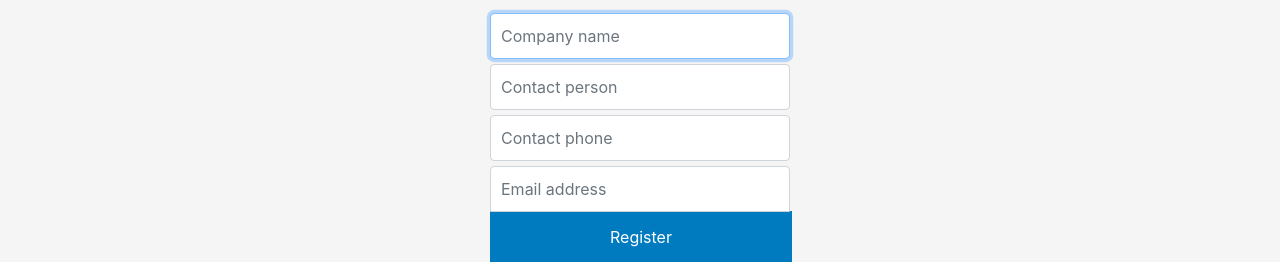
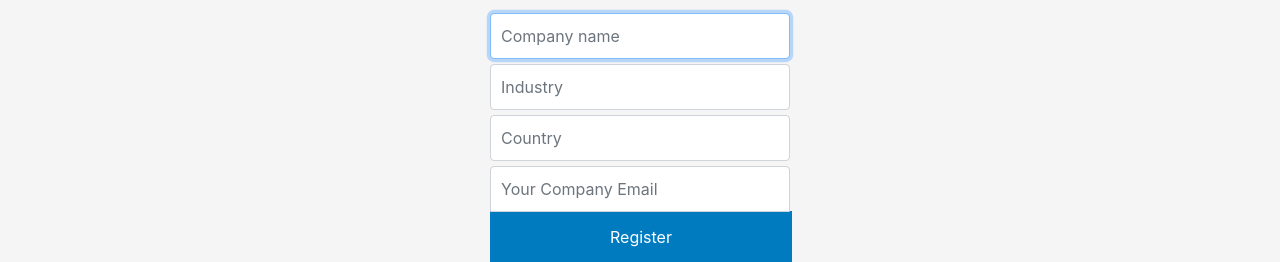
Before and after one commit to aws-samples/aws-marketplace-serverless-saas-integration, a plain HTML site: page web/index.html in a window 1280 px wide. Shown: the part 277-539 px from the top of the page. Drawn offline with nearby package versions, Linux system fonts and the light colour scheme.

Commit message:
adjusted input fields

```diff
--- a/web/index.html
+++ b/web/index.html
@@ -13,7 +13,6 @@
 
   <title>Registration page</title>
 
-
 </head>
 
 <body class="text-center">
@@ -28,14 +27,14 @@
       <label for="companyName" class="sr-only">Company name</label>
       <input type="text" name="companyName" class="form-control" placeholder="Company name" required autofocus>
 
-      <label for="contactPerson" class="sr-only">Contact person</label>
-      <input type="text" name="contactPerson" class="form-control" placeholder="Contact person" required autofocus>
+      <label for="industry" class="sr-only">Industry</label>
+      <input type="text" name="industry" class="form-control" placeholder="Industry" required autofocus>
 
-      <label for="Contact phone" class="sr-only">Contact phone</label>
-      <input type="tel" name="contactPhone" class="form-control" placeholder="Contact phone" required autofocus>
+      <label for="country" class="sr-only">Country</label>
+      <input type="tel" name="country" class="form-control" placeholder="Country" required autofocus>
 
-      <label for="contactEmail" class="sr-only">Email address</label>
-      <input type="email" name="contactEmail" class="form-control" placeholder="Email address" required autofocus>
+      <label for="contactEmail" class="sr-only">Your Company Email</label>
+      <input type="email" name="contactEmail" class="form-control" placeholder="Your Company Email" required autofocus>
 
 
       <button type="submit">Register</button>
--- a/web/script.js
+++ b/web/script.js
@@ -1,4 +1,4 @@
-const baseUrl = "https://8trx1me4c8.execute-api.us-east-1.amazonaws.com/Prod/ " ; // TODO: This needs to be replaced
+const baseUrl = "https://8trx1me4c8.execute-api.us-east-1.amazonaws.com/Prod/ "; // TODO: This needs to be replaced
 const form = document.getElementsByClassName('form-signin')[0];
 
 const showAlert = (cssClass, message) => {
@@ -38,7 +38,7 @@ const handleFormSubmit = (event) => {
   //     'Registration Token Missing. Please go to AWS Marketplace and follow the instructions to set up your account!');
   // } else {
   const data = formToJSON(form.elements);
-    data.regToken = regToken ? regToken : "IamAToken123";
+  data.regToken = regToken ? regToken : "IamAToken123"; // TODO: change that
 
   const xhr = new XMLHttpRequest();
   xhr.open('POST', postUrl, true);
```
Also changed, not shown: src/register-new-subscriber.js (+5 -5 lines). Lines whose indentation alone changed are shown as unchanged.
